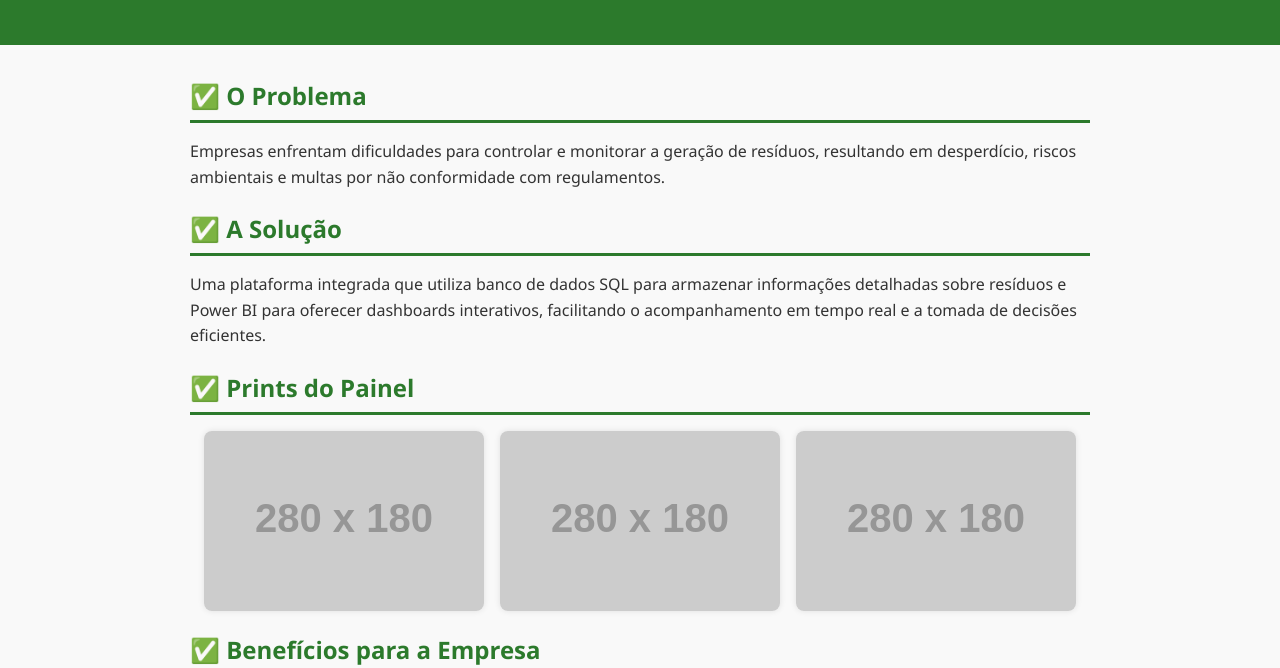
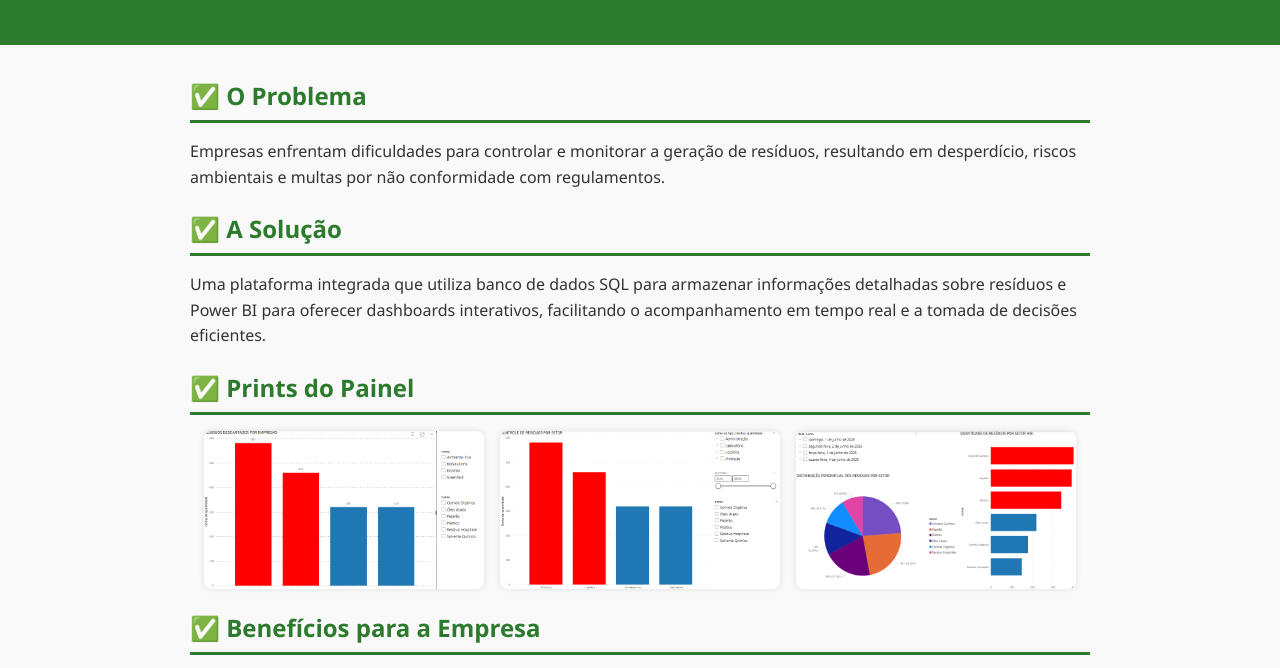
Before and after one commit to nykkkx/site_vitrine, a plain HTML site: page index.html in a window 1280 px wide. Shown: the part 128-796 px from the top of the page. Drawn offline with Linux system fonts and the light colour scheme; placeholder pictures from the web are drawn by us.

Commit message:
Update index.html

```diff
--- a/index.html
+++ b/index.html
@@ -27,9 +27,9 @@
   <section id="prints-painel">
     <h2>✅ Prints do Painel</h2>
     <div class="dashboard-imgs">
-      <img src="https://via.placeholder.com/280x180.png?text=Dashboard+1" alt="Dashboard 1" />
-      <img src="https://via.placeholder.com/280x180.png?text=Dashboard+2" alt="Dashboard 2" />
-      <img src="https://via.placeholder.com/280x180.png?text=Dashboard+3" alt="Dashboard 3" />
+     <img src="Captura de tela 2025-06-09 164419.png" alt="Dashboard 1" />
+      <img src="Captura de tela 2025-06-09 164432.png" alt="Dashboard 2" />
+      <img src="Captura de tela 2025-06-09 164449.png" alt="Dashboard 3" />
     </div>
   </section>
 
```
